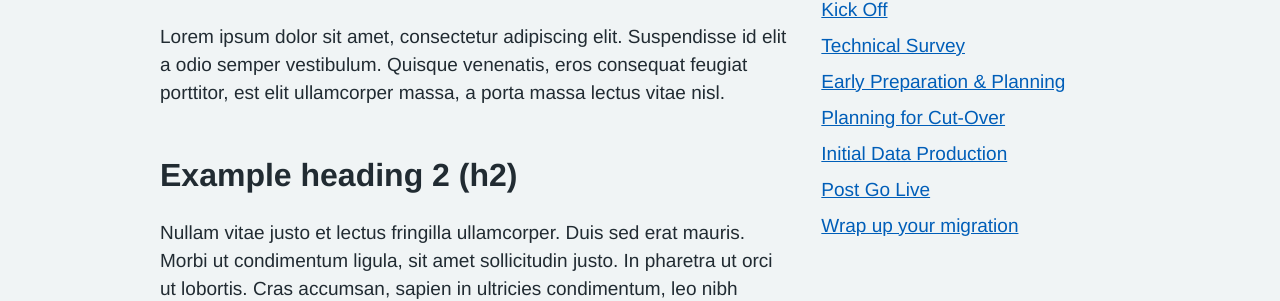
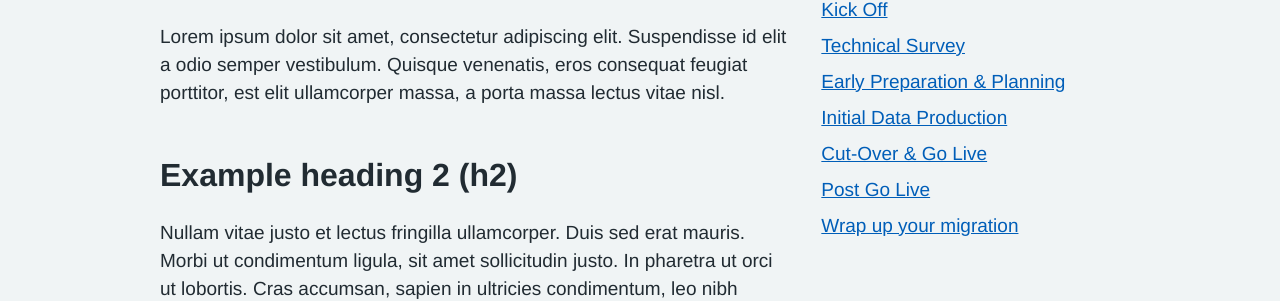
Before and after one commit to nhsconnect/prm-practice-migration, a Jekyll site: the page built from guide/index.md, in a window 1280 px wide. Shown: the part 378-679 px from the top of the page. Built offline with Jekyll 4.4.1, drawn with Linux system fonts in a browser that asks for light colours; some web fonts are replaced.

Commit message:
Update sidebar nav order

```diff
--- a/_data/sidebar_navigation.yml
+++ b/_data/sidebar_navigation.yml
@@ -8,10 +8,10 @@ sidebar_items:
     url: /guide/technical-survey
   - title: Early Preparation & Planning
     url: /guide/early-prep-and-planning
-  - title: Planning for Cut-Over
-    url: /guide/cutover-and-go-live
   - title: Initial Data Production
     url: /guide/initial-data-production
+  - title: Cut-Over & Go Live
+    url: /guide/cutover-and-go-live
   - title: Post Go Live
     url: /guide/post-go-live
   - title: Wrap up your migration
```
